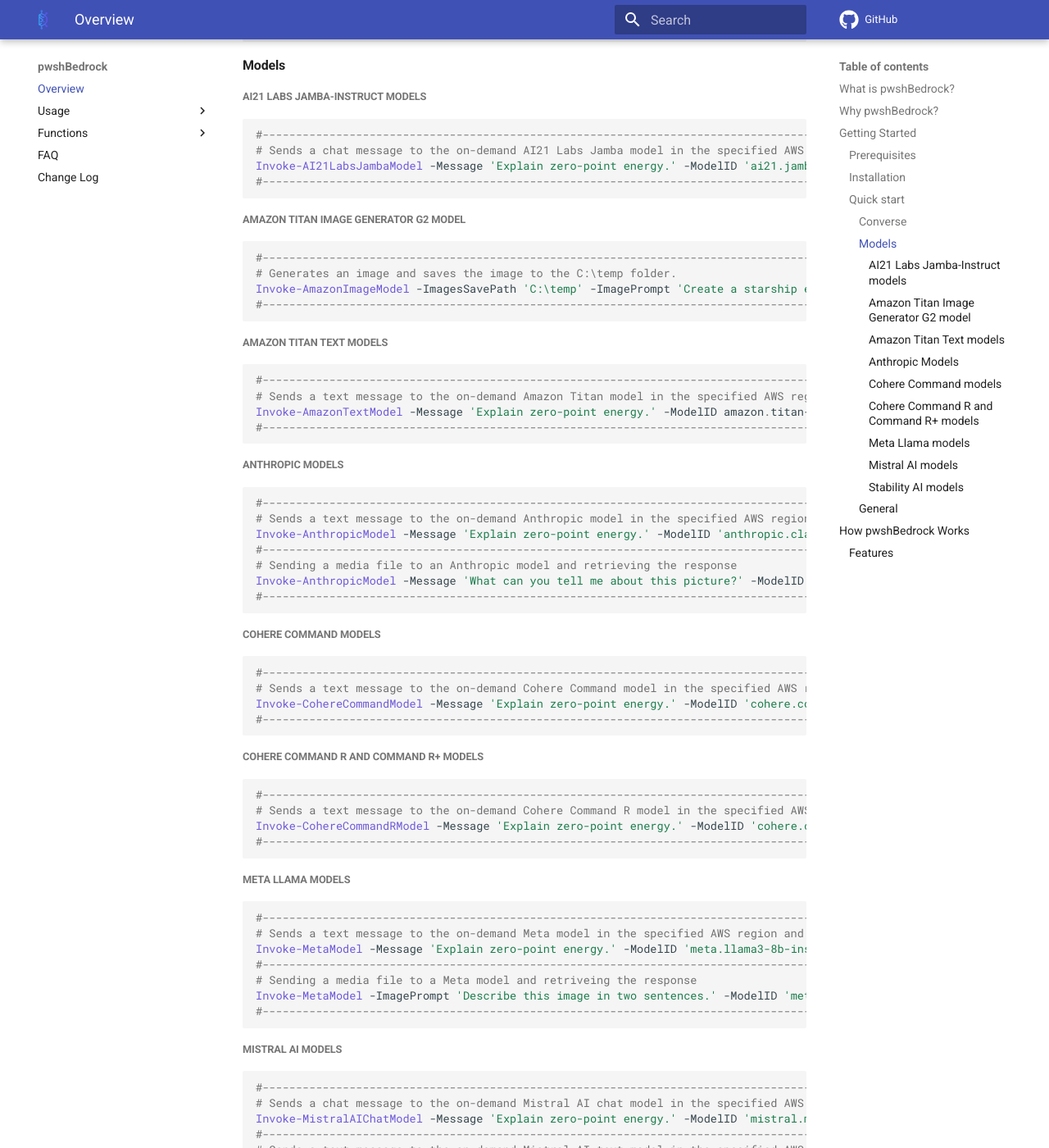
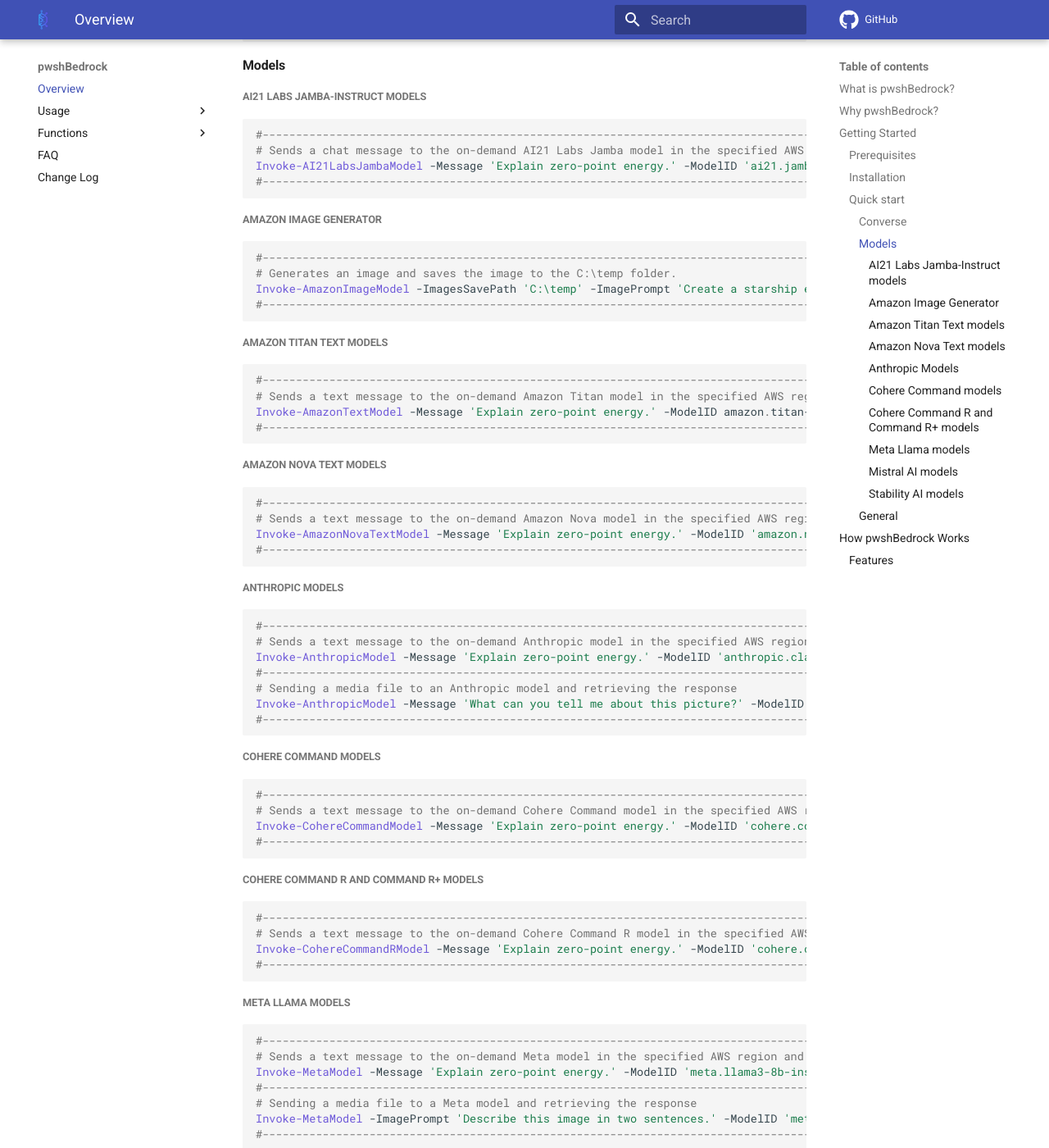
Before and after one commit to techthoughts2/pwshBedrock, an MkDocs documentation site: the page built from docs/index.md, in a window 1280 px wide and 1400 px high, scrolled down 2149 px. Shown: the whole window at 82% size. Built offline with MkDocs 1.6.1 and Material for MkDocs 9.7.7, drawn with Linux system fonts in a browser that asks for light colours; comment, search, counter and statistics services are not loaded; some of the changed text lies outside the part shown.

Commit message:
updated documentation

````diff
--- a/docs/index.md
+++ b/docs/index.md
@@ -66,12 +66,12 @@
 #------------------------------------------------------------------------------------------------
 ```
 
-##### Amazon Titan Image Generator G2 model
+##### Amazon Image Generator
 
 ```powershell
 #------------------------------------------------------------------------------------------------
 # Generates an image and saves the image to the C:\temp folder.
-Invoke-AmazonImageModel -ImagesSavePath 'C:\temp' -ImagePrompt 'Create a starship emerging from a nebula.' -ModelID 'amazon.titan-image-generator-v2:0' -Credential $awsCredential -Region 'us-west-2'
+Invoke-AmazonImageModel -ImagesSavePath 'C:\temp' -ImagePrompt 'Create a starship emerging from a nebula.' -ModelID 'amazon.nova-canvas-v1:0' -Credential $awsCredential -Region 'us-east-1'
 #------------------------------------------------------------------------------------------------
 ```
 
@@ -81,6 +81,15 @@
 #------------------------------------------------------------------------------------------------
 # Sends a text message to the on-demand Amazon Titan model in the specified AWS region and returns the response.
 Invoke-AmazonTextModel -Message 'Explain zero-point energy.' -ModelID amazon.titan-text-lite-v1 -Credential $awsCredential -Region 'us-west-2'
+#------------------------------------------------------------------------------------------------
+```
+
+##### Amazon Nova Text models
+
+```powershell
+#------------------------------------------------------------------------------------------------
+# Sends a text message to the on-demand Amazon Nova model in the specified AWS region and returns the response.
+Invoke-AmazonNovaTextModel -Message 'Explain zero-point energy.' -ModelID 'amazon.nova-pro-v1:0' -Credential $awsCredential -Region 'us-east-1'
 #------------------------------------------------------------------------------------------------
 ```
 
@@ -121,7 +130,7 @@
 # Sends a text message to the on-demand Meta model in the specified AWS region and returns the response.
 Invoke-MetaModel -Message 'Explain zero-point energy.' -ModelID 'meta.llama3-8b-instruct-v1:0' -Credential $awsCredential -Region 'us-west-2'
 #------------------------------------------------------------------------------------------------
-# Sending a media file to a Meta model and retriveing the response
+# Sending a media file to a Meta model and retrieving the response
 Invoke-MetaModel -ImagePrompt 'Describe this image in two sentences.' -ModelID 'meta.llama3-2-11b-instruct-v1:0' -MediaPath 'C:\path\to\image.jpg' -Credential $awsCredential -Region 'us-west-2'
 #------------------------------------------------------------------------------------------------
 ```
````
Also changed, not shown: other parts of docs/index.md (+1 -1 lines), README.md (+13 -4 lines).
